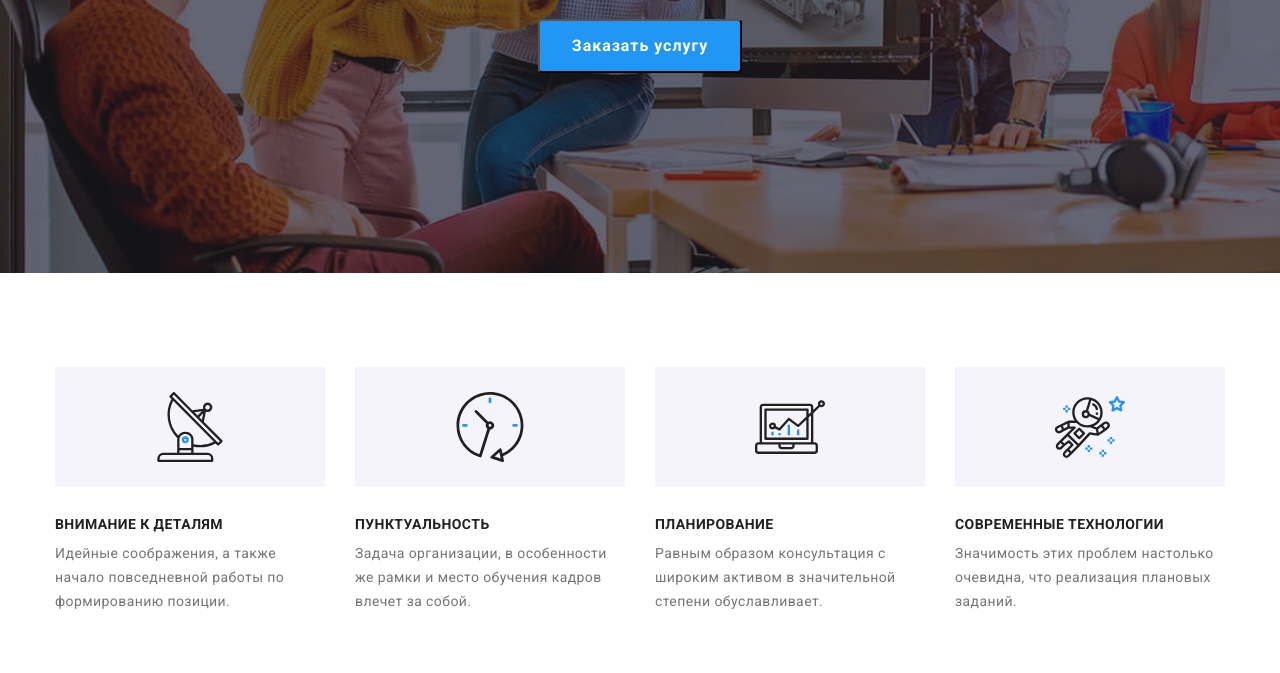
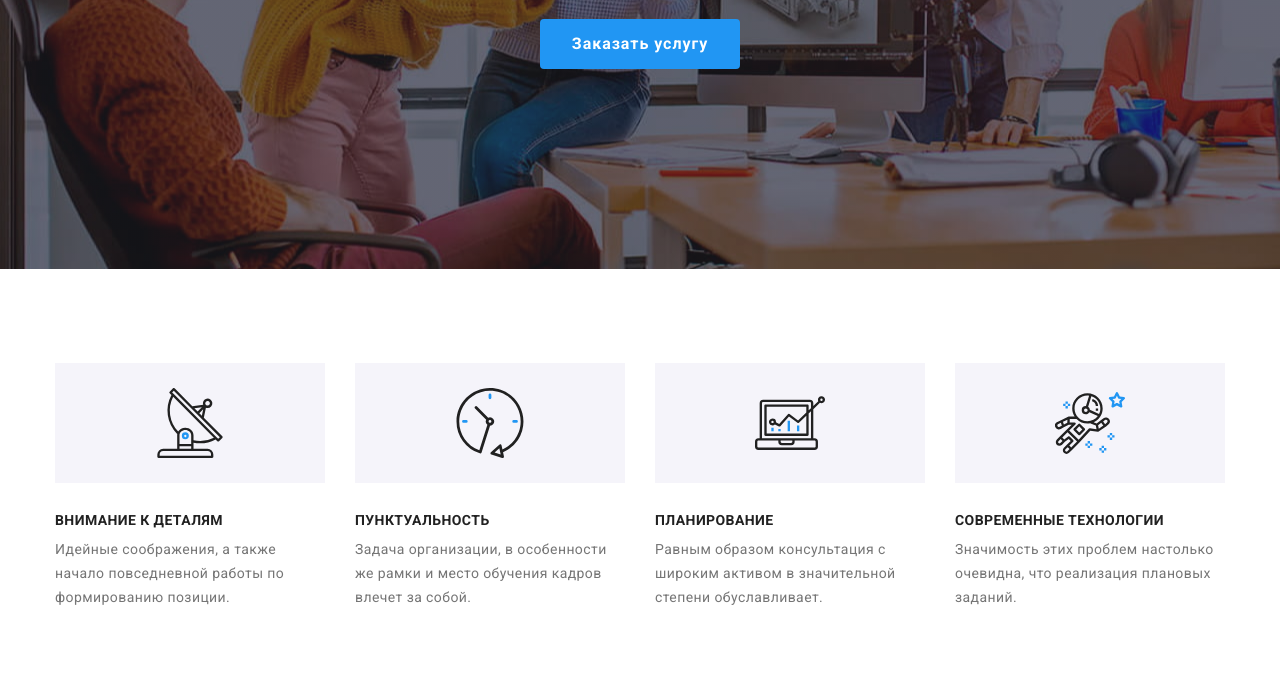
Before and after one commit to AnnaOlenchuk/goit-markup-hw-05, a plain HTML site: page index.html in a window 1280 px wide. Shown: the part 427-1100 px from the top of the page. Drawn offline with nearby package versions, Linux system fonts and the light colour scheme.

Commit message:
Update styles.css

```diff
--- a/css/styles.css
+++ b/css/styles.css
@@ -91,6 +91,11 @@
 
   text-decoration: none;
   text-align: center;
+
+  border-style: none;
+  border-color: none;
+  outline: none;
+  border-image: none;
 }
 
 .logo {
```
